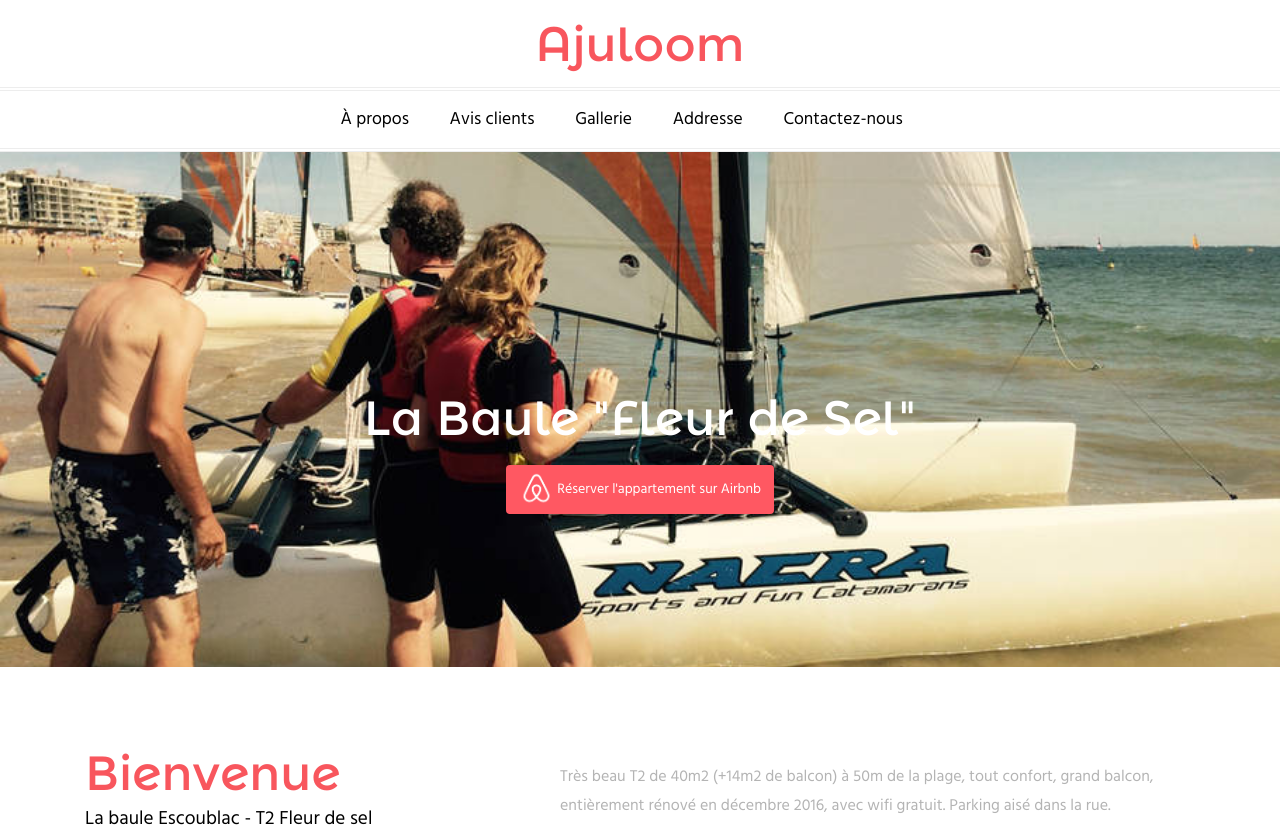
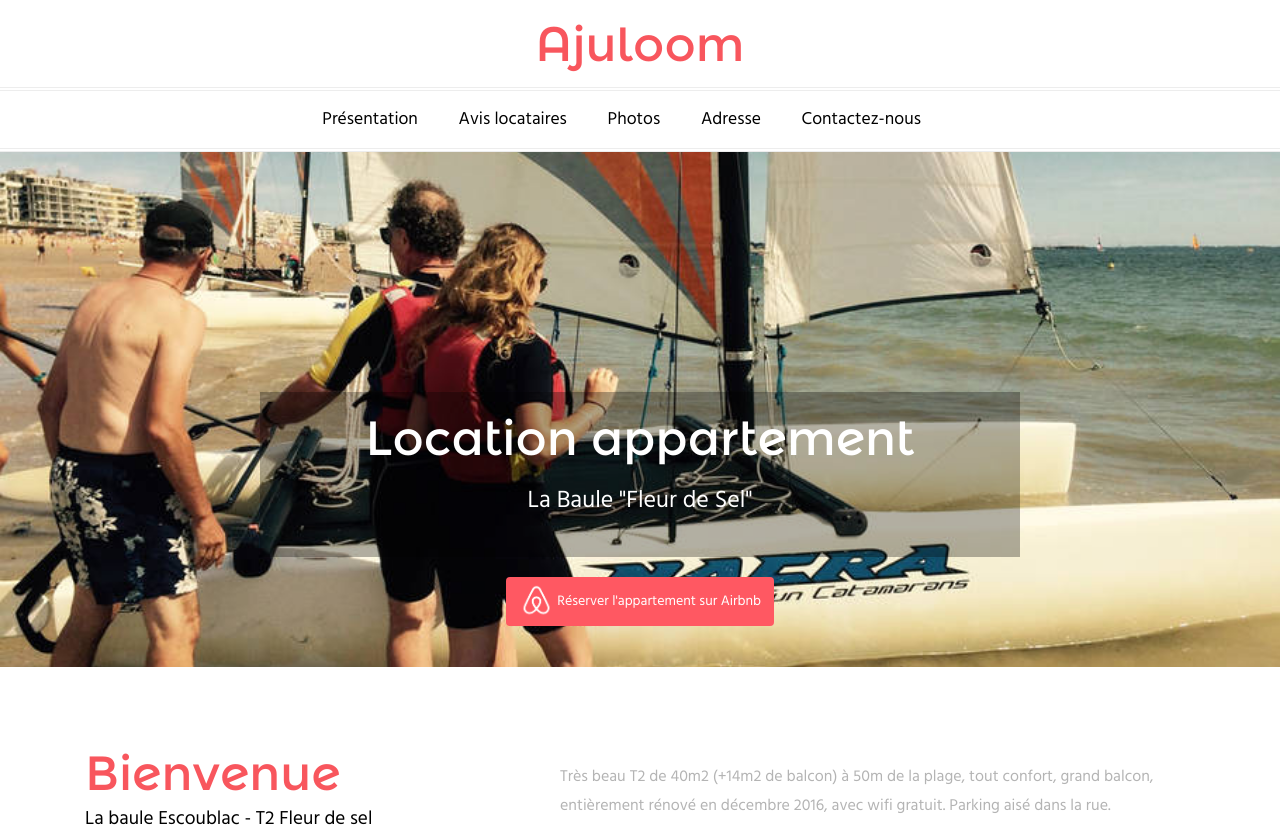
Before and after one commit to Joemarc/baule, a plain HTML site: page index.html in a window 1280 px wide. Shown: the top 833 px of the page. Drawn offline with Linux system fonts and the light colour scheme.

Commit message:
Changed things

```diff
--- a/index.html
+++ b/index.html
@@ -1,7 +1,7 @@
 <!DOCTYPE HTML>
 <html>
 <head>
-<title>La baule Escoublac - T2 Fleur de sel</title>
+<title>Location appartement la baule Escoublac - T2 Fleur de sel</title>
 <link href="css/bootstrap.css" rel="stylesheet" type="text/css" media="all">
 <!-- jQuery (necessary for Bootstrap's JavaScript plugins) -->
 <script src="js/jquery-1.11.0.min.js"></script>
@@ -76,10 +76,10 @@
 		 <div class="top-nav">
 		 	 <span class="menu"> <img src="images/icon.png" alt=""/></span>
 			<ul class="res">
-				<li><a href="#about" class="active">À propos</a></li>
-				<li><a class="scroll" href="#avis">Avis clients</a></li>
-				<li><a class="scroll" href="#gallery">Gallerie</a></li>
-				<li><a class="scroll" href="#map">Addresse</a></li>
+				<li><a href="#about" class="active">Présentation</a></li>
+				<li><a class="scroll" href="#avis">Avis locataires</a></li>
+				<li><a class="scroll" href="#gallery">Photos</a></li>
+				<li><a class="scroll" href="#map">Adresse</a></li>
 				<li><a class="scroll" href="#contact">Contactez-nous</a></li>
 
 			</ul>
@@ -100,7 +100,15 @@
 <div class="banner">
 	<div class="container">
 		<div class="banner-main">
-			<h2>La Baule "Fleur de Sel"</h2>
+			<div style="display: block;background-color: rgba(0,0,0,.3); padding: 20px 10px;" class="col-md-8 col-md-offset-2">
+				<div>
+					<h2>Location appartement</h2>
+					<br>
+					<h3 style="color: white;">La Baule "Fleur de Sel"</h3>
+					<br>
+				</div>
+			</div>
+			<br>
 			<div class="btn btn-md" style="background-color: #FF5862; margin-top: 20px;">
 				<img src="images/airbnb.png" alt="Location la baule escoublac fleur de sel t2 appartement" style="width: 35px;">
 				<a href="https://airbnb.com" style="color: white; text-decoration:none;">Réserver l'appartement sur Airbnb</a>
@@ -614,7 +622,7 @@
 				</div>
 				<div class="col-md-6 col-md-offset-1 gallery-grid">
 					<div class="project-eff">
-						<div id="nivo-lightbox-demo"> <p> <a href="images/couloir.jpg"data-lightbox-gallery="gallery1" id="nivo-lightbox-demo"> <span class="rollover1"> </span></a> </p></div>
+						<div id="nivo-lightbox-demo"> <p> <a href="images/marché.jpg"data-lightbox-gallery="gallery1" id="nivo-lightbox-demo"> <span class="rollover1"> </span></a> </p></div>
 							<img class="img-responsive" src="images/marché.jpg" alt="">
 					</div>
 				</div>
@@ -756,12 +764,12 @@
 </div>
 <!--contact end here-->
 <!--footer start here-->
-<div class="footer">
+<!-- <div class="footer">
 	<div class="container">
 		<div class="footer-main">
 			 <div class="col-md-3 ftr-grd">
                 <h3>Information</h3>
-                <p>Et harum quidem rerum facilis est et expedita distinctio. Nam libero tempore, cum soluta nobis est eligendi optio.</p>
+                <p>Très beau T2 de 40m2 (+14m2 de balcon) à 50m de la plage, tout confort, grand balcon, entièrement rénové en décembre 2016, avec wifi gratuit. Parking aisé dans la rue.</p>
                 <ul class="ftr-icons">
                 	<li><a href="#"><span class="cr-fa"> </span></a></li>
                 	<li><a href="#"><span class="cr-tw"> </span></a></li>
@@ -774,11 +782,11 @@
 								<li><a href="#about" class="active">À propos</a></li>
 								<li><a class="scroll" href="#avis">Avis clients</a></li>
 								<li><a class="scroll" href="#gallery">Gallerie</a></li>
-								<li><a class="scroll" href="#map">Addresse</a></li>
+								<li><a class="scroll" href="#map">Adresse</a></li>
 								<li><a class="scroll" href="#contact">Contactez-nous</a></li>
                 </ul>
              </div>
-             <!-- <div class="col-md-3 ftr-grd">
+            <div class="col-md-3 ftr-grd">
                    <h3>Categories</h3>
                    <ul class="ftr-categ">
 					<li><a href="#">Featured</a></li>
@@ -790,8 +798,8 @@
 
              </div> -->
 
-          <div class="clearfix"> </div>
+       <!--    <div class="clearfix"> </div>
 		</div>
 	</div>
-</div>
+</div> -->
 <!--footer end here-->
```
